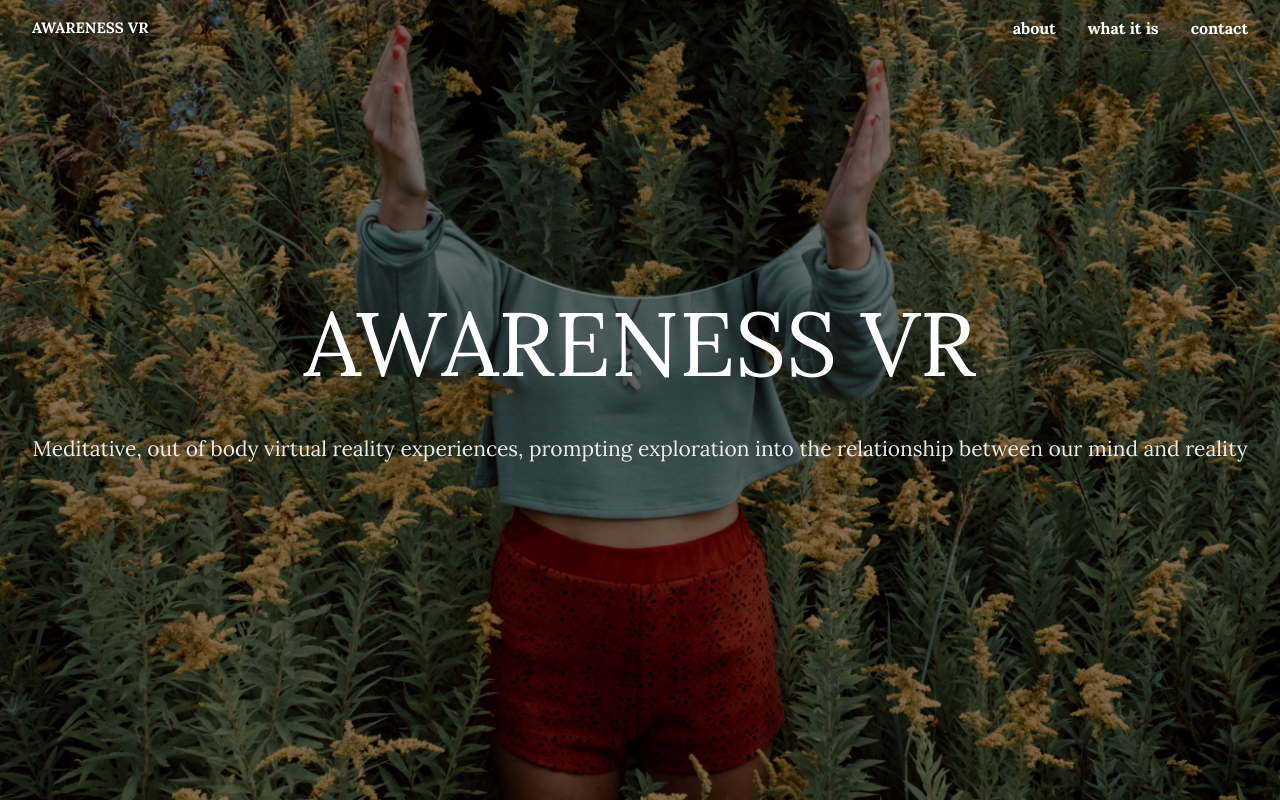
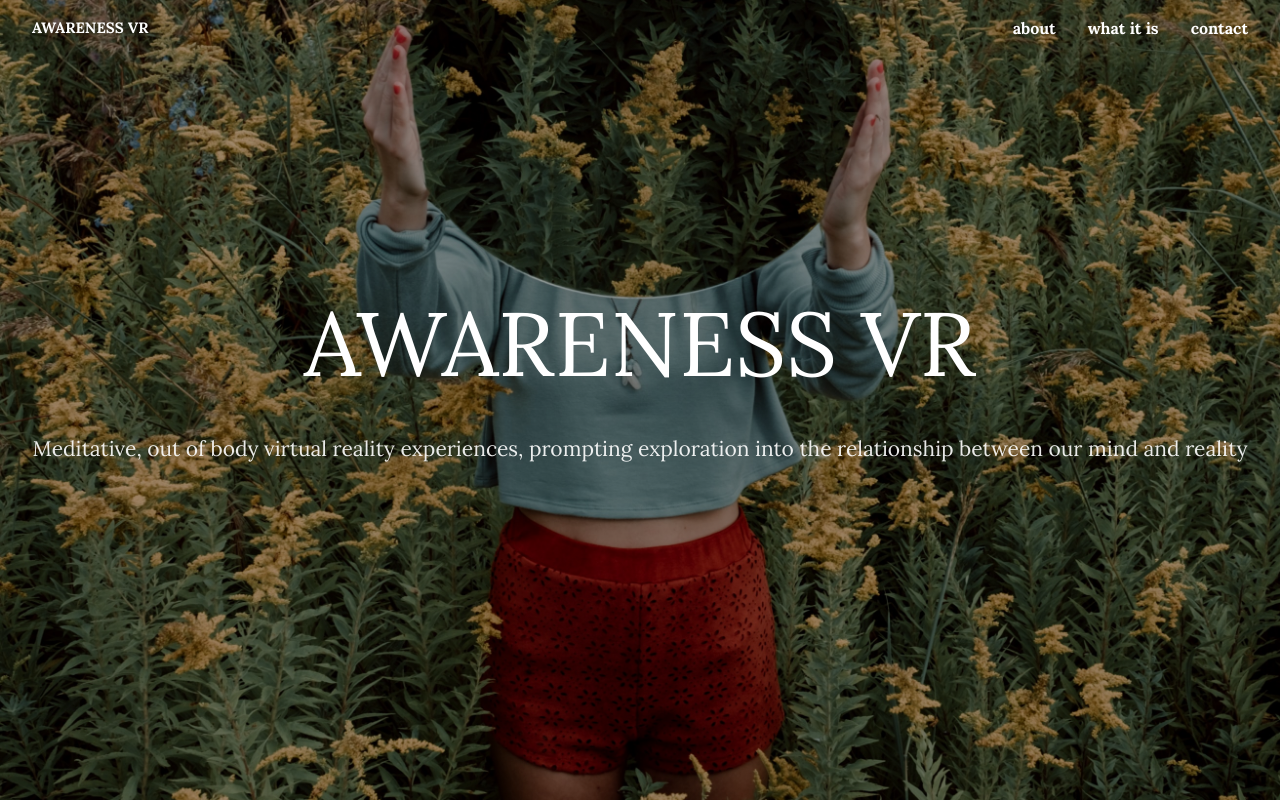
Before and after one commit to inannacm/final-awareness-vr-5, a Rails app: page / in a window 1280 px wide. Run offline with Rails 7, Linux system fonts and the light colour scheme; style sheets or scripts are compiled from the project's sources; some libraries are stand-ins or nearby versions.

Commit message:
change color

```diff
--- a/app/assets/stylesheets/pages/_home.scss
+++ b/app/assets/stylesheets/pages/_home.scss
@@ -3,7 +3,7 @@
 .home {
   // min-height: 100vh;
   // background: linear-gradient(#4c99aa, #98c0c8);
-  background: linear-gradient(rgba(0,0,0,.4), rgba(0,0,0,.4)), url('no head.jpg');
+  background: linear-gradient(rgba(0,0,0,.3), rgba(0,0,0,.3)), url('no head.jpg');
 
   min-height: 100vh;
   background-position: center;
```
